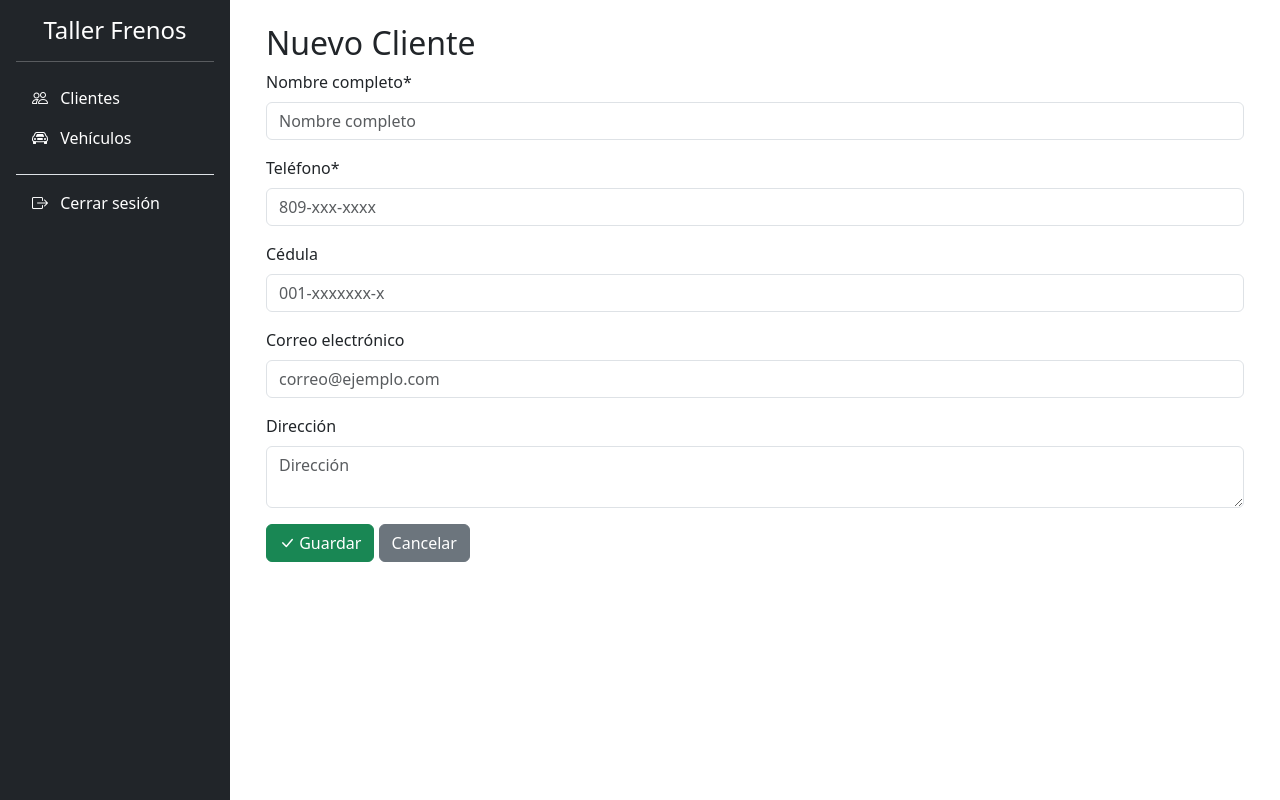
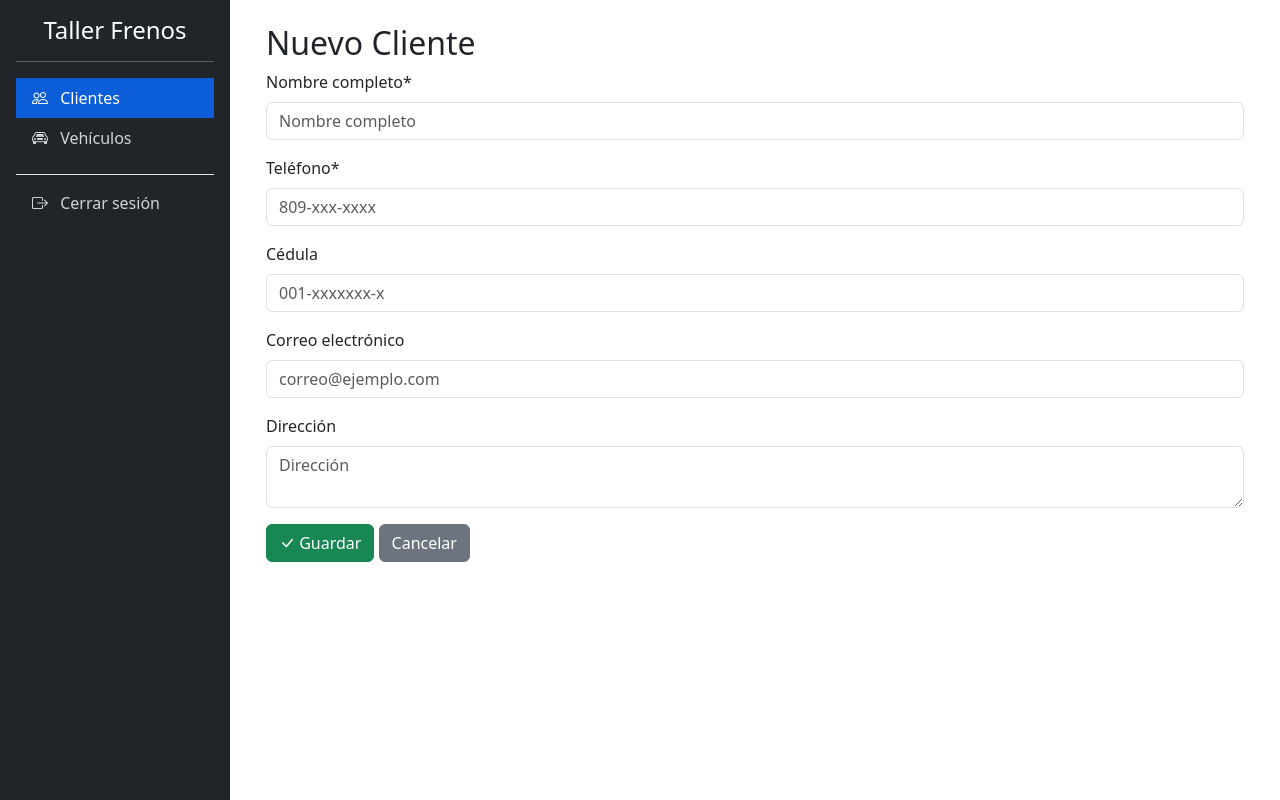
Before and after one commit to cesarleybamartinez-droid/taller-frenos, a Django app: page /clientes/nuevo/ in a window 1280 px wide. Run offline with Django 5.2, Linux system fonts and the light colour scheme; the visitor is signed in with stand-in values (Sample User, id 1); parts of the project's set-up code (start-up, migrations or seed data) failed here and were passed over; some libraries are stand-ins or nearby versions.

Commit message:
Cuarto Commit

```diff
--- a/clientes/views.py
+++ b/clientes/views.py
@@ -125,7 +125,8 @@ class VehiculoDetailView(LoginRequiredMixin, DetailView):
 
 
 class VehiculoDeleteView(LoginRequiredMixin, TienePermisoMixin, UpdateView):
-    permiso = 'desactivar_usuario'    """Desactiva un vehículo (eliminación lógica) y muestra un mensaje."""
+    """Desactiva un vehículo (eliminación lógica) y muestra un mensaje."""
+    permiso = 'desactivar_usuario'
     model = Vehiculo
     fields = []
     template_name = 'clientes/vehiculo_confirm_delete.html'
--- a/templates/base.html
+++ b/templates/base.html
@@ -6,21 +6,43 @@
     <title>Taller de Frenos · Gestión</title>
     <link href="https://cdn.jsdelivr.net/npm/bootstrap@5.3.0/dist/css/bootstrap.min.css" rel="stylesheet">
     <link rel="stylesheet" href="https://cdn.jsdelivr.net/npm/bootstrap-icons@1.10.5/font/bootstrap-icons.css">
+    <style>
+        /* Estilos unificados del sidebar */
+        .sidebar .nav-link {
+            color: rgba(255, 255, 255, 0.8);
+            transition: all 0.2s ease;
+        }
+        .sidebar .nav-link:hover {
+            background-color: #0d6efd;
+            color: white;
+            transform: translateX(4px);
+        }
+        .sidebar .nav-link.active {
+            background-color: #0b5ed7;
+            color: white;
+            font-weight: 500;
+        }
+    </style>
 </head>
 <body>
     <div class="d-flex" id="wrapper">
         <!-- Sidebar -->
-        <nav class="bg-dark text-white p-3" style="min-width: 230px; min-height: 100vh;">
+        <!-- Añadida la clase 'sidebar' al nav -->
+        <nav class="sidebar bg-dark text-white p-3" style="min-width: 230px; min-height: 100vh;">
             <h4 class="text-center">Taller Frenos</h4>
             <hr>
             <ul class="nav flex-column">
+                <!-- Clientes -->
                 <li class="nav-item">
-                    <a href="{% url 'clientes:cliente_list' %}" class="nav-link text-white">
+                    <a href="{% url 'clientes:cliente_list' %}"
+                       class="nav-link {% if '/clientes/' in request.path and 'vehiculos' not in request.path %}active{% endif %}">
                         <i class="bi bi-people me-2"></i> Clientes
                     </a>
                 </li>
+                <!-- Vehículos -->
                 <li class="nav-item">
-                    <a href="{% url 'clientes:vehiculo_list' %}" class="nav-link text-white">
+                    <a href="{% url 'clientes:vehiculo_list' %}"
+                       class="nav-link {% if '/vehiculos/' in request.path %}active{% endif %}">
                         <i class="bi bi-car-front me-2"></i> Vehículos
                     </a>
                 </li>
@@ -28,20 +50,25 @@
                 <li class="nav-item mt-3">
                     <span class="text-muted ms-2">ADMINISTRACIÓN</span>
                 </li>
+                <!-- Usuarios y Roles -->
                 <li class="nav-item">
-    <a href="{% url 'seguridad:usuario_list' %}" class="nav-link text-white">
+                    <a href="{% url 'seguridad:usuario_list' %}"
+                       class="nav-link {% if '/seguridad/usuarios/' in request.path %}active{% endif %}">
                         <i class="bi bi-person-badge me-2"></i> Usuarios y Roles
                     </a>
                 </li>
+                <!-- Auditoría -->
                 <li class="nav-item">
-    <a href="{% url 'seguridad:auditoria_list' %}" class="nav-link text-white">
+                    <a href="{% url 'seguridad:auditoria_list' %}"
+                       class="nav-link {% if '/seguridad/auditoria/' in request.path %}active{% endif %}">
                         <i class="bi bi-shield-lock me-2"></i> Auditoría
                     </a>
                 </li>
                 {% endif %}
 
+                <!-- Cerrar sesión -->
                 <li class="nav-item mt-3 border-top pt-2">
-    <a href="{% url 'logout' %}" class="nav-link text-white">
+                    <a href="{% url 'logout' %}" class="nav-link">
                         <i class="bi bi-box-arrow-right me-2"></i> Cerrar sesión
                     </a>
                 </li>
@@ -66,4 +93,4 @@
     <script src="https://cdn.jsdelivr.net/npm/alpinejs@3.13.0/dist/cdn.min.js" defer></script>
     <script src="https://cdn.jsdelivr.net/npm/chart.js"></script>
 </body>
-</html
+</html>
--- a/templates/registration/login.html
+++ b/templates/registration/login.html
@@ -57,8 +57,8 @@
         <div class="login-card">
             <div class="text-center mb-4">
                 <i class="bi bi-wrench-adjustable text-primary" style="font-size: 3rem;"></i>
-                <h3 class="mt-2">Taller de Frenos</h3>
-                <p class="text-muted">Sistema de Gestión</p>
+                <h3 class="mt-2">Taller de Frenos los 3 Hermanos</h3>
+                <p class="text-muted">Software de Gestión Administrativa</p>
             </div>
 
             {% if form.errors %}
```
Lines whose indentation alone changed are shown as unchanged.
